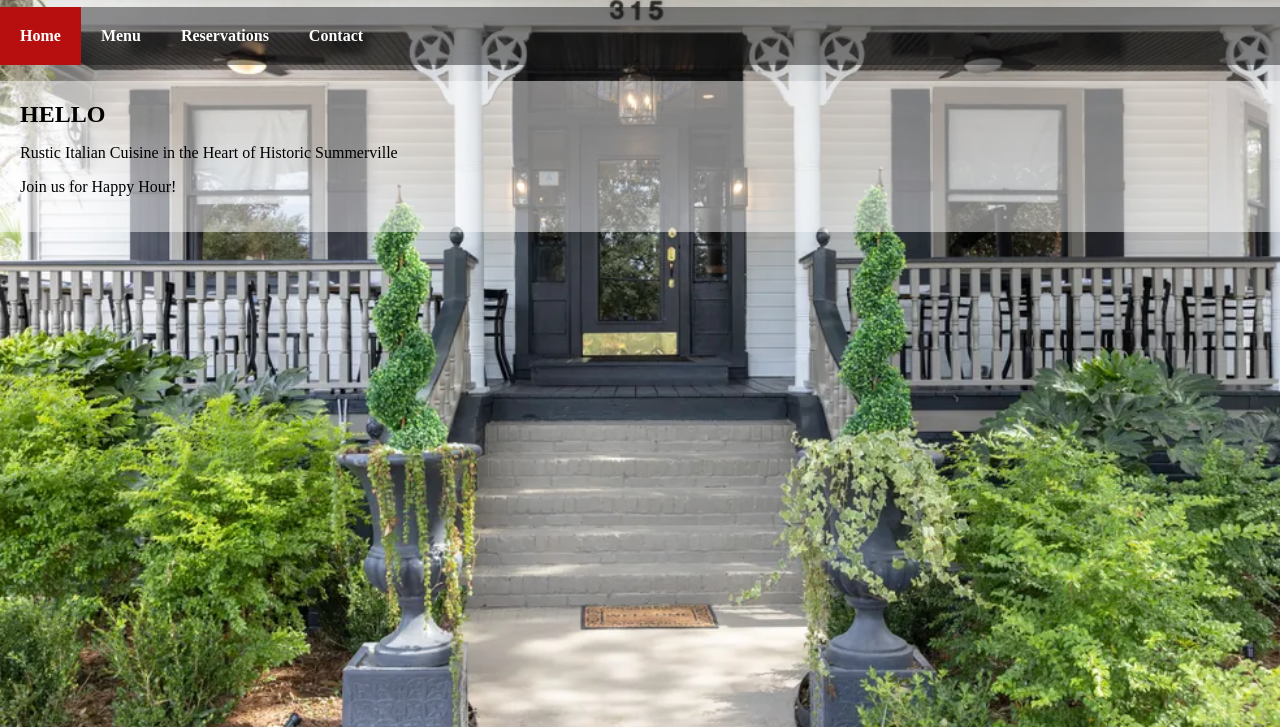
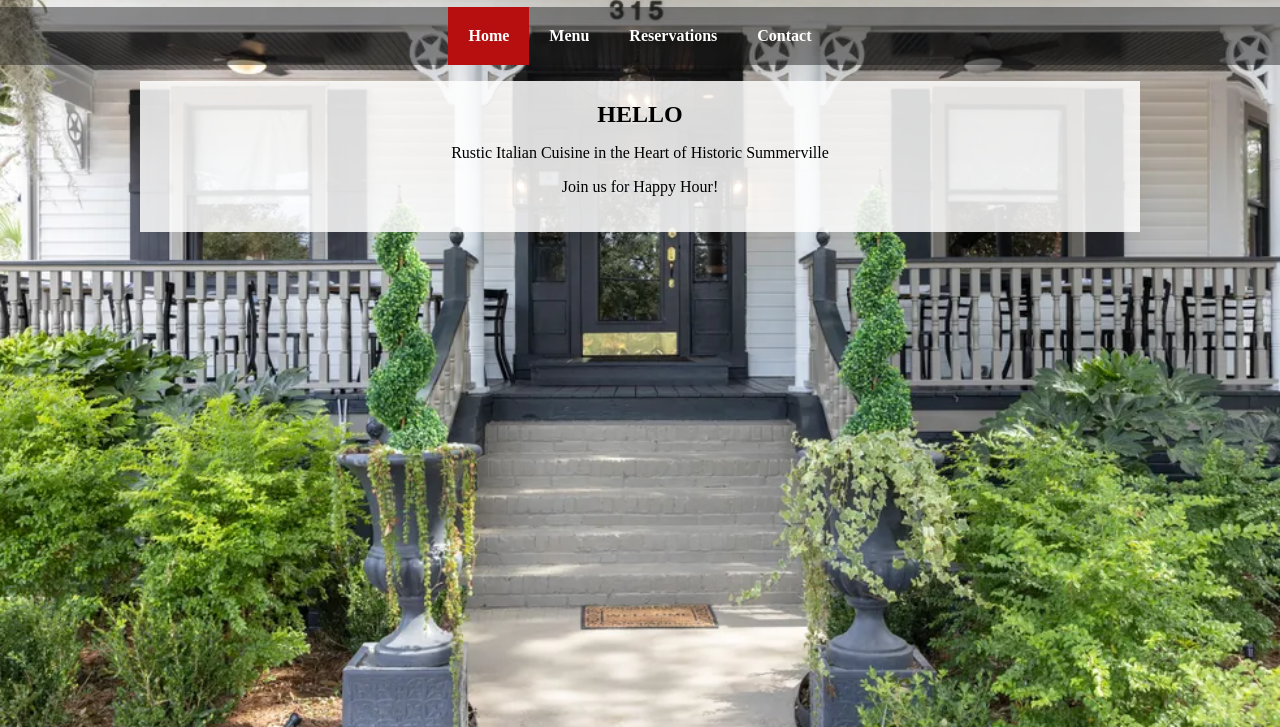
Before and after one commit to JohnMerritt19/la_rustica, a React app: page / in a window 1280 px wide. Shown: the part 73-800 px from the top of the page. Built offline with nearby package versions, Linux system fonts and the light colour scheme.

Commit message:
CSS adjustments

```diff
--- a/src/index.css
+++ b/src/index.css
@@ -1,15 +1,22 @@
 body {
     background-image: url("./La\ Rustica.jpg");
     background-size: cover;
+    background-attachment: fixed;
+    background-color: black;
+    background-position-x: center;
+    background-position-y: top;
     background-repeat: no-repeat;
-    background-attachment: fixed;
     padding: 0px;
     margin: 0;
+    overflow: auto;
+    overflow-y: scroll;
   }
   h1{
     font-family: 'Times New Roman';
+    text-align: center;
   }
-  h2, p, ul, li {
+  h2, h3, p, ul, li {
+    text-align: center;
     font-family: 'Luxurious Roman', 'cursive';
   }
   ul.header li {
@@ -32,8 +39,10 @@ body {
     display: inline-block;
   }
   .content {
-    background-color: #ffffff78;
+    background-color: #ffffffd8;
     padding: 20px;
+    width: 75%;
+    margin: auto;
   }
   .content h2 {
     padding: 0;
```
